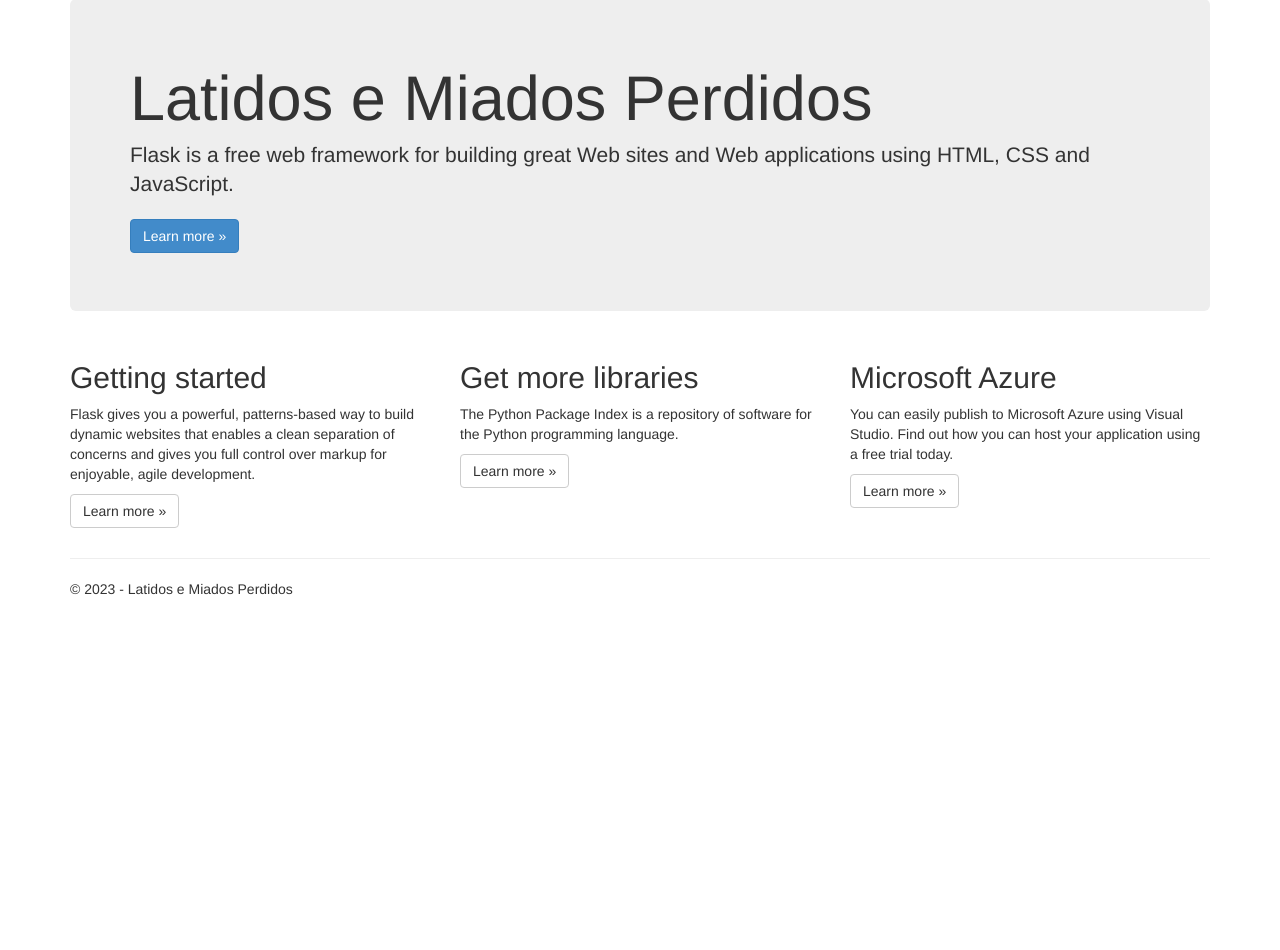
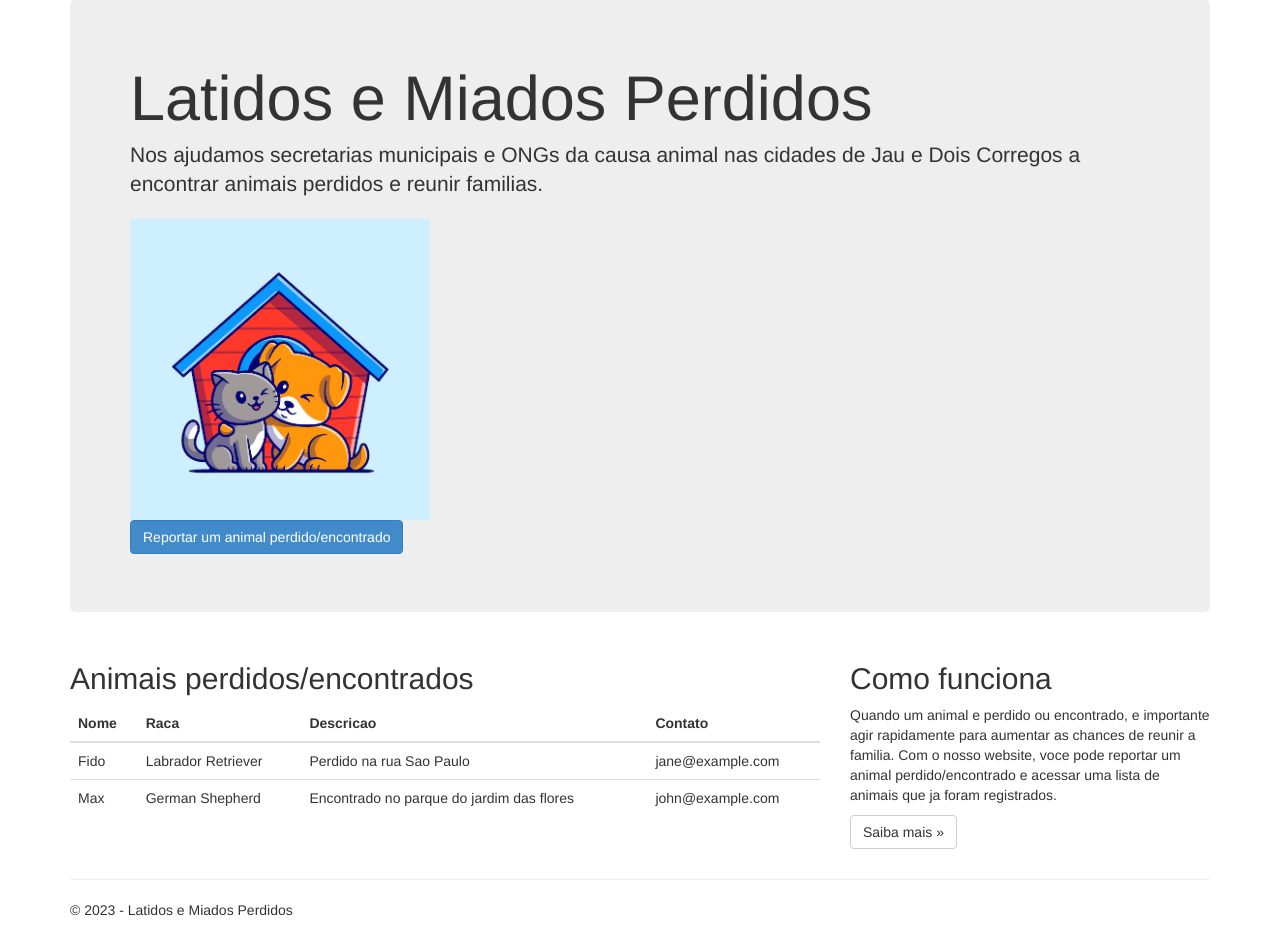
Before and after one commit to Nilo-Univesp/vagas-emprego, a Flask app: page / in a window 1280 px wide. Shown: the part 51-1001 px from the top of the page. Before the commit the page ends 646 px from the top, so only its background shows below. Run offline with Flask 2, Linux system fonts and the light colour scheme; parts of the project's set-up code (start-up, migrations or seed data) failed here and were passed over; some libraries are stand-ins or nearby versions.

Commit message:
Update da index.html

```diff
--- a/LatidosMiadosPerdidos/LatidosMiadosPerdidos/templates/index.html
+++ b/LatidosMiadosPerdidos/LatidosMiadosPerdidos/templates/index.html
@@ -4,29 +4,45 @@
 
 <div class="jumbotron">
     <h1>Latidos e Miados Perdidos</h1>
-    <p class="lead">Flask is a free web framework for building great Web sites and Web applications using HTML, CSS and JavaScript.</p>
-    <p><a href="http://flask.pocoo.org/" class="btn btn-primary btn-large">Learn more &raquo;</a></p>
+    <p class="lead">Nos ajudamos secretarias municipais e ONGs da causa animal nas cidades de Jau e Dois Corregos a encontrar animais perdidos e reunir familias.</p>
+    <img src="{{ url_for('static', filename='cao-e-gato.png') }}" alt="Imagem de um cao e um gato" class="img-responsive" style="max-width: 300px;">
+    <p><a href="#" class="btn btn-primary btn-large">Reportar um animal perdido/encontrado</a></p>
 </div>
 
 <div class="row">
-    <div class="col-md-4">
-        <h2>Getting started</h2>
-        <p>
-            Flask gives you a powerful, patterns-based way to build dynamic websites that
-            enables a clean separation of concerns and gives you full control over markup
-            for enjoyable, agile development.
-        </p>
-        <p><a class="btn btn-default" href="http://flask.pocoo.org/docs/">Learn more &raquo;</a></p>
+    <div class="col-md-8">
+        <h2>Animais perdidos/encontrados</h2>
+        <table class="table">
+            <thead>
+                <tr>
+                    <th>Nome</th>
+                    <th>Raca</th>
+                    <th>Descricao</th>
+                    <th>Contato</th>
+                </tr>
+            </thead>
+            <tbody>
+                <tr>
+                    <td>Fido</td>
+                    <td>Labrador Retriever</td>
+                    <td>Perdido na rua Sao Paulo</td>
+                    <td>jane@example.com</td>
+                </tr>
+                <tr>
+                    <td>Max</td>
+                    <td>German Shepherd</td>
+                    <td>Encontrado no parque do jardim das flores</td>
+                    <td>john@example.com</td>
+                </tr>
+            </tbody>
+        </table>
     </div>
     <div class="col-md-4">
-        <h2>Get more libraries</h2>
-        <p>The Python Package Index is a repository of software for the Python programming language.</p>
-        <p><a class="btn btn-default" href="https://pypi.python.org/pypi">Learn more &raquo;</a></p>
-    </div>
-    <div class="col-md-4">
-        <h2>Microsoft Azure</h2>
-        <p>You can easily publish to Microsoft Azure using Visual Studio. Find out how you can host your application using a free trial today.</p>
-        <p><a class="btn btn-default" href="http://azure.microsoft.com">Learn more &raquo;</a></p>
+        <h2>Como funciona</h2>
+        <p>
+            Quando um animal e perdido ou encontrado, e importante agir rapidamente para aumentar as chances de reunir a familia. Com o nosso website, voce pode reportar um animal perdido/encontrado e acessar uma lista de animais que ja foram registrados.
+        </p>
+        <p><a class="btn btn-default" href="#">Saiba mais &raquo;</a></p>
     </div>
 </div>
 
--- a/LatidosMiadosPerdidos/LatidosMiadosPerdidos/views.py
+++ b/LatidosMiadosPerdidos/LatidosMiadosPerdidos/views.py
@@ -13,7 +13,7 @@ def home():
     return render_template(
         'index.html',
         title='Home',
-        year=datetime.now().year,
+        year=datetime.now().year
     )
 
 @app.route('/contact')
```
Also changed, not shown: LatidosMiadosPerdidos/LatidosMiadosPerdidos/static/cao-e-gato.png (added), 1 other file.
